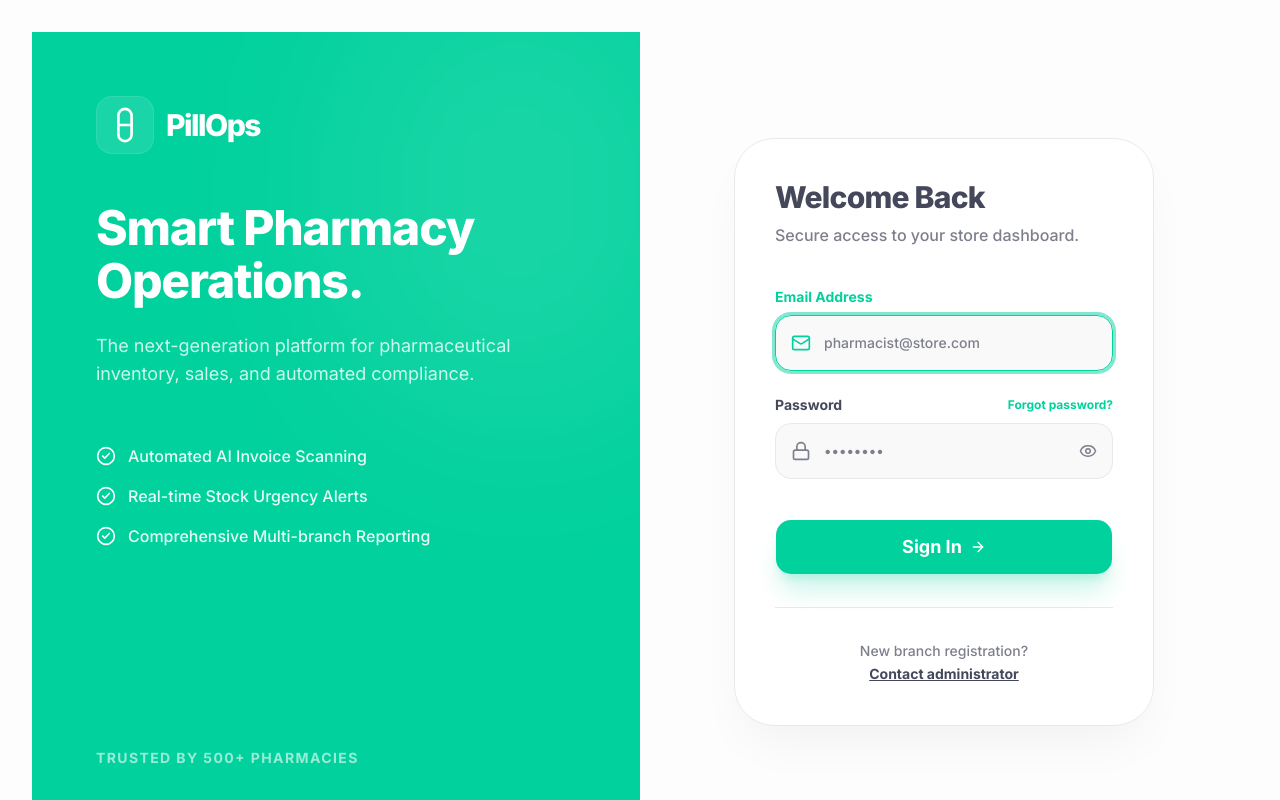
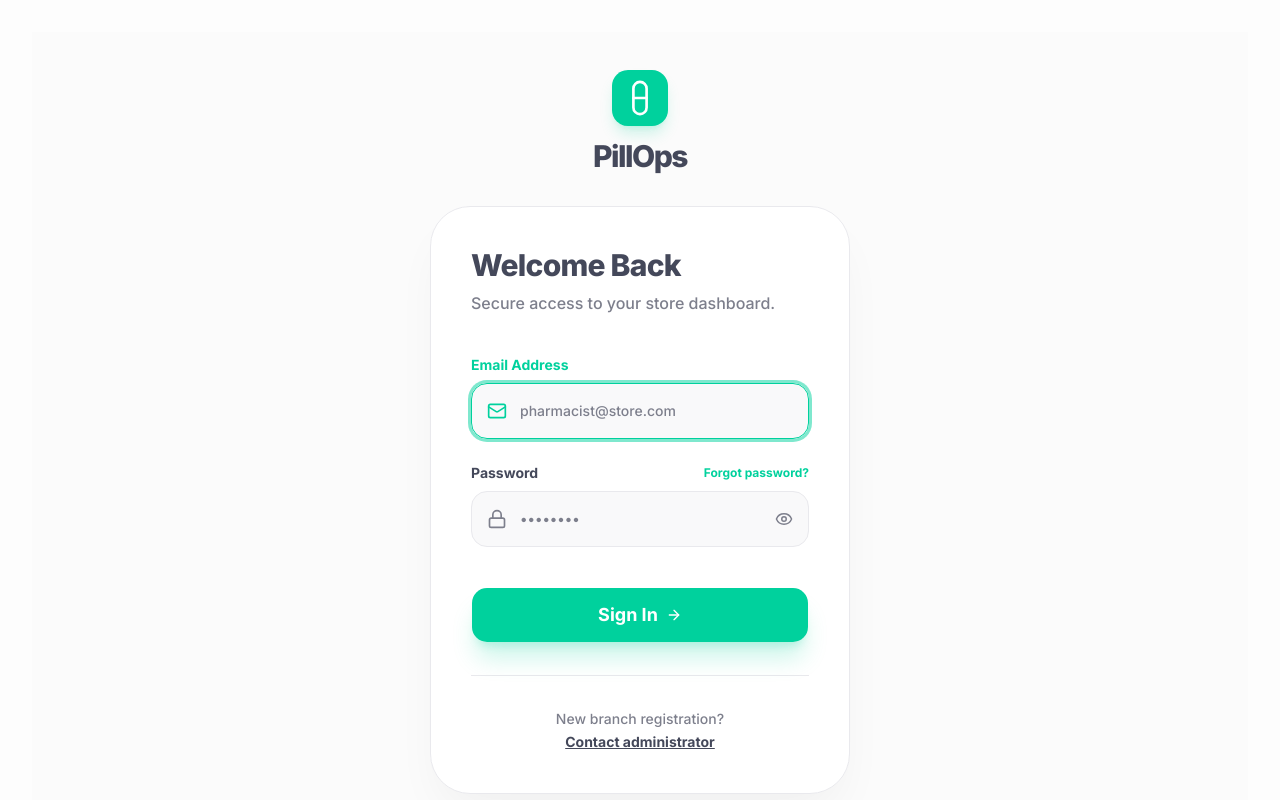
Before and after one commit to rtsjsi/PillOps, a Next.js app: page /login in a window 1280 px wide. Built offline with nearby package versions, Linux system fonts and the light colour scheme; no server answers.

Commit message:
Remove marketing panel from login screen and center form

```diff
--- a/src/app/login/page.tsx
+++ b/src/app/login/page.tsx
@@ -38,51 +38,16 @@ export default function LoginPage() {
   };
 
   return (
-    <div className="min-h-screen flex flex-col md:flex-row bg-background selection:bg-primary/20">
+    <div className="min-h-screen flex flex-col items-center justify-center bg-muted/20 selection:bg-primary/20 p-4">
+      <div className="w-full max-w-[420px] animate-page-in">
 
-      {/* Left Panel - Primary Color */}
-      <div className="md:w-1/2 bg-primary p-8 md:p-16 flex flex-col justify-between text-primary-foreground overflow-hidden relative">
-        <div className="absolute top-[-10%] right-[-10%] w-[60%] h-[60%] bg-white/10 rounded-full blur-[100px]" />
-
-        <div className="z-10 animate-page-in">
-          <div className="flex items-center gap-3 mb-12">
-            <div className="p-3 bg-white/10 rounded-2xl backdrop-blur-md border border-white/10">
-              <Pill size={32} className="rotate-[135deg]" />
-            </div>
-            <span className="text-3xl font-extrabold tracking-tighter">PillOps</span>
+        {/* Branding */}
+        <div className="flex flex-col items-center justify-center mb-8 gap-3">
+          <div className="p-3 bg-primary text-primary-foreground rounded-2xl shadow-lg shadow-primary/20">
+            <Pill size={32} className="rotate-[135deg]" />
           </div>
-
-          <div className="space-y-6">
-            <h1 className="text-5xl font-extrabold leading-[1.1] tracking-tight text-white">
-              Smart Pharmacy <br /> Operations.
-            </h1>
-            <p className="text-primary-foreground/80 text-lg max-w-md">
-              The next-generation platform for pharmaceutical inventory, sales, and automated compliance.
-            </p>
-
-            <ul className="space-y-4 pt-8">
-               {[
-                 'Automated AI Invoice Scanning',
-                 'Real-time Stock Urgency Alerts',
-                 'Comprehensive Multi-branch Reporting'
-               ].map((feature, i) => (
-                 <li key={i} className="flex items-center gap-3 text-primary-foreground/90 font-medium">
-                   <CheckCircle2 size={20} className="text-primary-foreground" />
-                   {feature}
-                 </li>
-               ))}
-            </ul>
-          </div>
+          <span className="text-3xl font-extrabold tracking-tighter text-foreground">PillOps</span>
         </div>
-
-        <div className="z-10 pt-12 animate-page-in [animation-delay:200ms]">
-          <p className="text-primary-foreground/60 text-sm font-bold uppercase tracking-widest">Trusted by 500+ Pharmacies</p>
-        </div>
-      </div>
-
-      {/* Right Panel - Sign In Form */}
-      <div className="md:w-1/2 flex items-center justify-center p-8 bg-muted/20">
-        <div className="w-full max-w-[420px] animate-page-in [animation-delay:150ms]">
           <div className="bg-card p-10 rounded-[2.5rem] shadow-2xl shadow-black/5 border border-border">
             <div className="mb-10 space-y-2">
                 <h2 className="text-3xl font-extrabold tracking-tight text-card-foreground">Welcome Back</h2>
@@ -166,7 +131,6 @@ export default function LoginPage() {
                 <span className="text-foreground font-bold underline cursor-pointer hover:text-primary">Contact administrator</span>
               </p>
             </div>
-          </div>
         </div>
       </div>
     </div>
```
